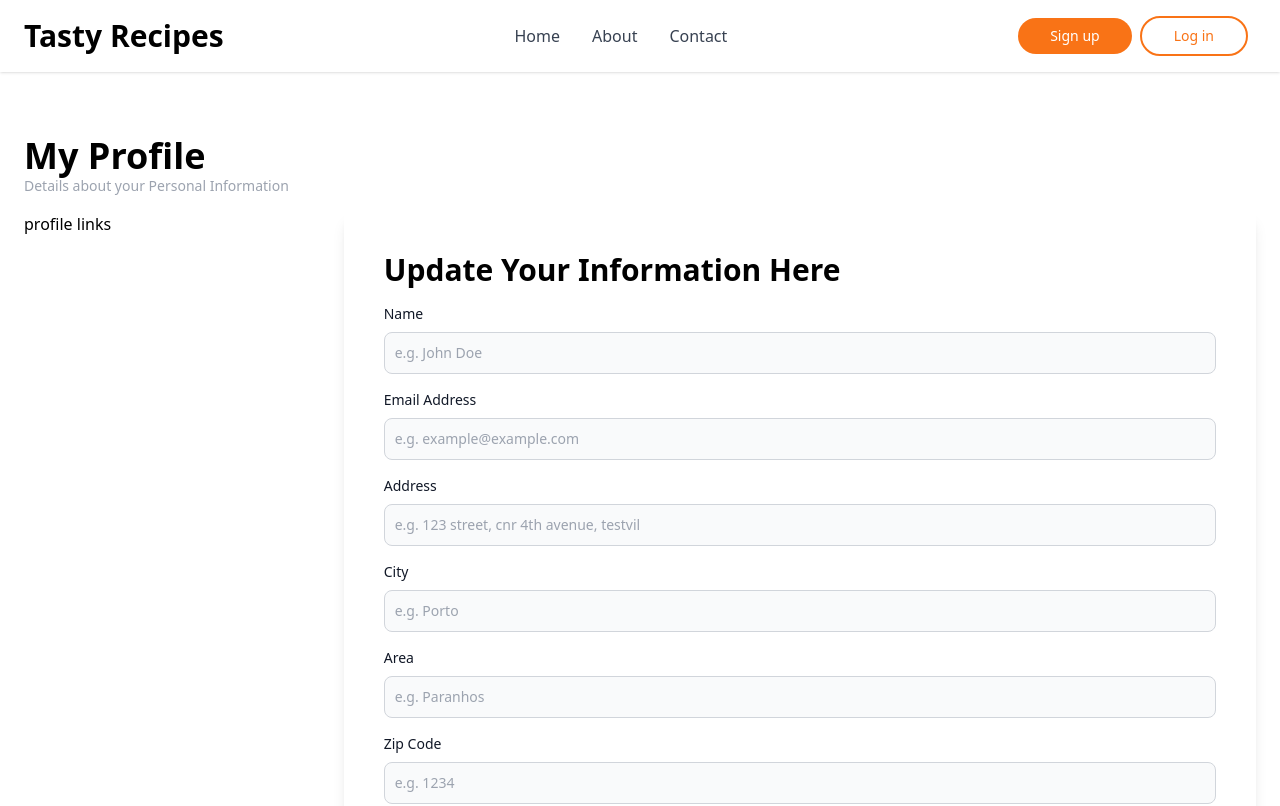
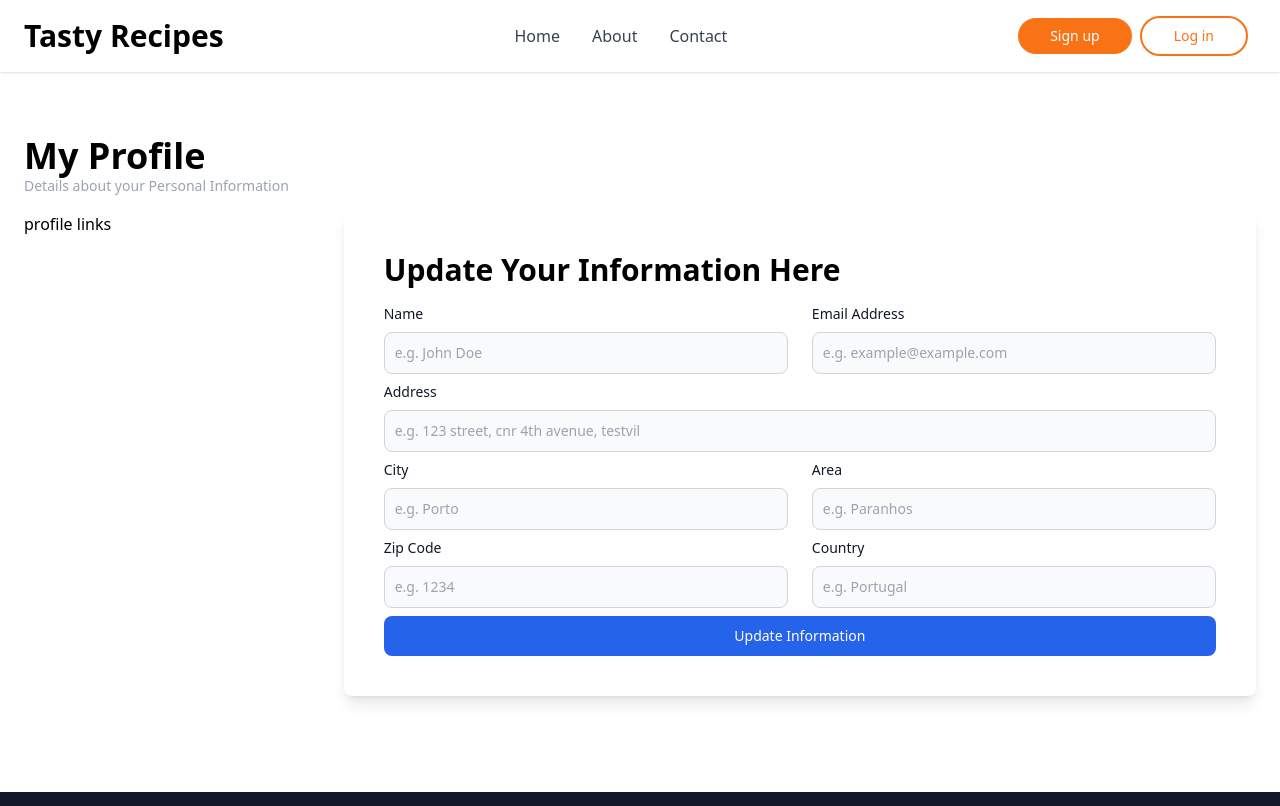
Before and after one commit to Jon-Felipe/Tasty-React, a React (Vite) app: page /profile in a window 1280 px wide. Shown: the top 806 px of the page. Built offline with nearby package versions, Linux system fonts and the light colour scheme.

Commit message:
styling updates

```diff
--- a/src/pages/Profile.tsx
+++ b/src/pages/Profile.tsx
@@ -20,10 +20,8 @@ const Profile = (props: Props) => {
         </section>
         <section className='basis-3/4 shadow-lg rounded-lg p-10'>
           <h2 className='text-3xl font-bold'>Update Your Information Here</h2>
-          <form
-            onSubmit={handleOnSubmit}
-            className='space-y-2 md:space-y-4 mt-4'
-          >
+          <form onSubmit={handleOnSubmit} className='mt-4'>
+            <div className='grid gap-y-2 md:gap-y-0 md:grid-cols-2 md:gap-x-6 mb-2'>
               <FormRow
                 type='text'
                 name='name'
@@ -42,6 +40,7 @@ const Profile = (props: Props) => {
                 placeholder='e.g. example@example.com'
                 required
               />
+            </div>
             <FormRow
               type='text'
               name='address'
@@ -51,6 +50,7 @@ const Profile = (props: Props) => {
               placeholder='e.g. 123 street, cnr 4th avenue, testvil'
               required
             />
+            <div className='grid gap-y-2 md:gap-y-0 md:grid-cols-2 md:gap-x-6 mt-2'>
               <FormRow
                 type='text'
                 name='city'
@@ -69,6 +69,8 @@ const Profile = (props: Props) => {
                 placeholder='e.g. Paranhos'
                 required
               />
+            </div>
+            <div className='grid gap-y-2 md:gap-y-0 md:grid-cols-2 md:gap-x-6 my-2'>
               <FormRow
                 type='number'
                 name='zip'
@@ -87,6 +89,7 @@ const Profile = (props: Props) => {
                 placeholder='e.g. Portugal'
                 required
               />
+            </div>
             <button
               type='submit'
               className='w-full text-white bg-primary-600 hover:bg-primary-700 font-medium rounded-lg text-sm px-5 py-2.5 text-center'
```
Lines whose indentation alone changed are shown as unchanged.
